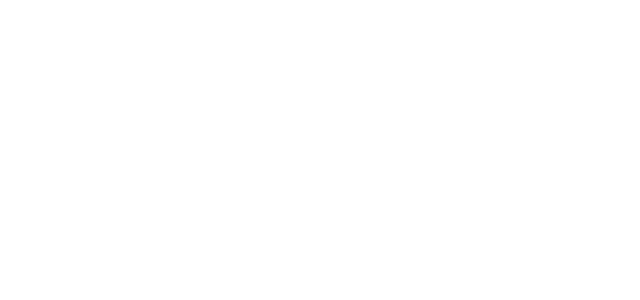
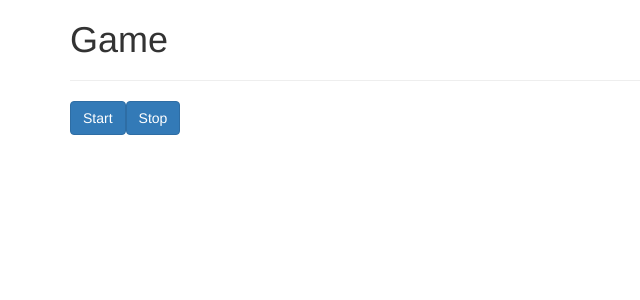
Before and after one commit to ujjwaljindal12/Angular, an Angular app in the folder assign-four/: page / in a window 1280 px wide. Shown: the top 300 px of the page, without its empty margins (0-640 px from the left). Built offline with nearby package versions, Linux system fonts and the light colour scheme.

Commit message:
changes in assign

```diff
--- a/assign-four/src/app/app.component.html
+++ b/assign-four/src/app/app.component.html
@@ -0,0 +1,3 @@
+<div class="container">
+  <app-game-control></app-game-control>
+</div>
--- /dev/null
+++ b/assign-four/src/app/even/even.component.html
@@ -0,0 +1,3 @@
+<p>
+  even works!
+</p>
--- /dev/null
+++ b/assign-four/src/app/even/even.component.ts
@@ -0,0 +1,15 @@
+import { Component, OnInit } from '@angular/core';
+
+@Component({
+  selector: 'app-even',
+  templateUrl: './even.component.html',
+  styleUrls: ['./even.component.css']
+})
+export class EvenComponent implements OnInit {
+
+  constructor() { }
+
+  ngOnInit() {
+  }
+
+}
--- /dev/null
+++ b/assign-four/src/app/game-control/game-control.component.html
@@ -0,0 +1,9 @@
+<div class="row">
+    <div class="col-xs-12">
+      <h1>Game</h1>
+      <hr>
+      <button class="btn btn-primary" (click)="startgame()">Start</button>
+      <button class="btn btn-primary">Stop</button>
+
+  </div>
+</div>
--- /dev/null
+++ b/assign-four/src/app/game-control/game-control.component.ts
@@ -0,0 +1,19 @@
+import { Component, OnInit } from '@angular/core';
+
+@Component({
+  selector: 'app-game-control',
+  templateUrl: './game-control.component.html',
+  styleUrls: ['./game-control.component.css']
+})
+export class GameControlComponent implements OnInit {
+
+  constructor() { }
+
+  ngOnInit() {
+  }
+
+  startgame() {
+    console.log('Welcome');
+  }
+
+}
--- /dev/null
+++ b/assign-four/src/app/odd/odd.component.html
@@ -0,0 +1,3 @@
+<p>
+  odd works!
+</p>
--- /dev/null
+++ b/assign-four/src/app/odd/odd.component.ts
@@ -0,0 +1,15 @@
+import { Component, OnInit } from '@angular/core';
+
+@Component({
+  selector: 'app-odd',
+  templateUrl: './odd.component.html',
+  styleUrls: ['./odd.component.css']
+})
+export class OddComponent implements OnInit {
+
+  constructor() { }
+
+  ngOnInit() {
+  }
+
+}
```
Also changed, not shown: assign-four/src/app/app.module.ts (+7 -1 lines), assign-four/src/app/even/even.component.css (added), assign-four/src/app/game-control/game-control.component.css (added), assign-four/src/app/odd/odd.component.css (added).
